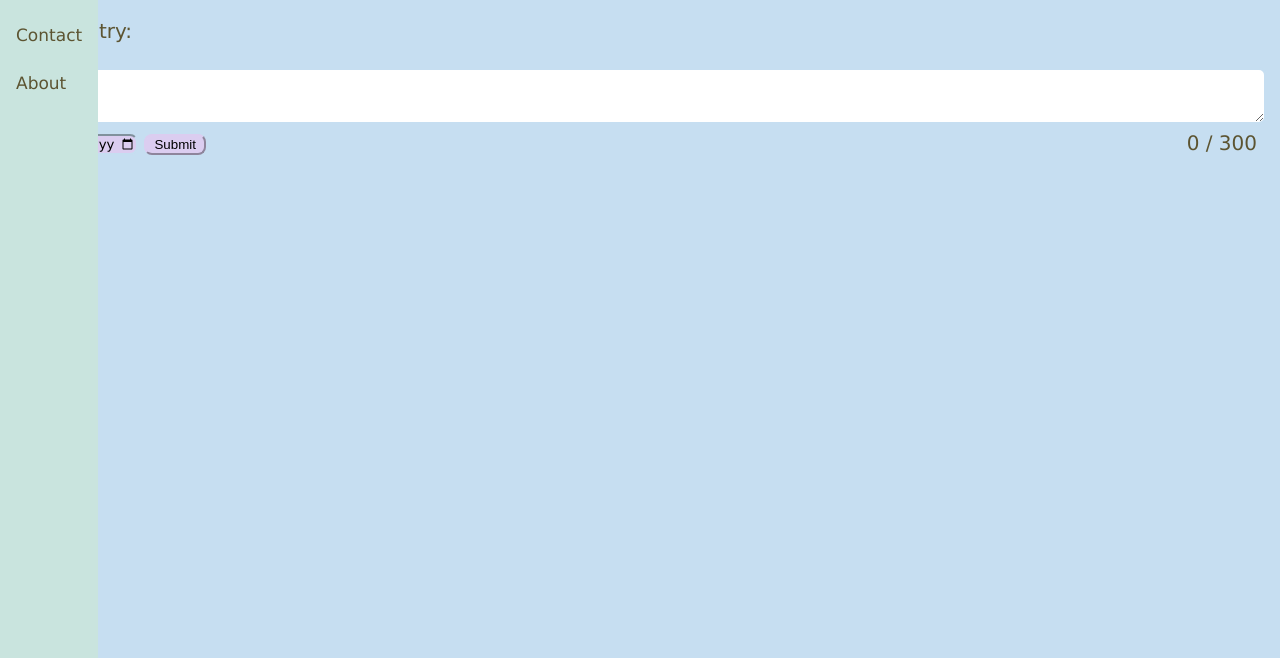
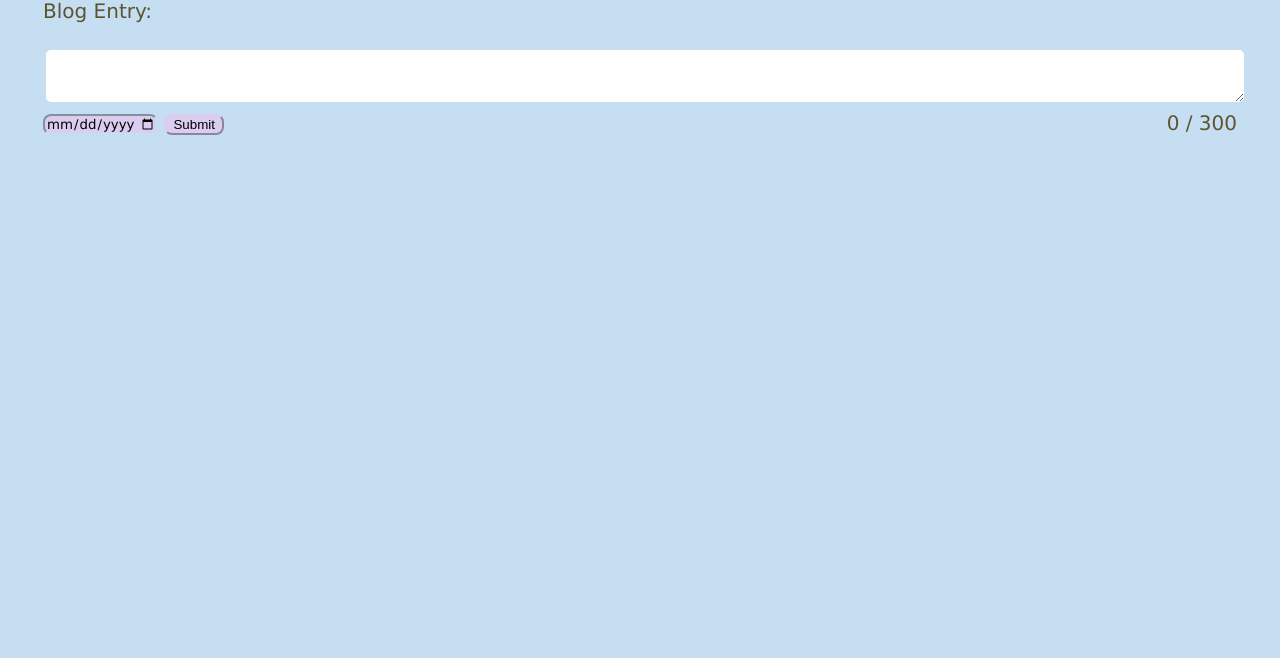
Before and after one commit to PurpleAsterDuchess/PurpleAsterDuchess.github.io, a plain HTML site: page index.html in a window 1280 px wide. Shown: the part 142-800 px from the top of the page. Drawn offline with Linux system fonts and the light colour scheme.

Commit message:
adds animations

```diff
--- a/formatting.css
+++ b/formatting.css
@@ -121,6 +121,7 @@ li:last-child {
     padding-top: 60px;
     background-color: #C9E4DE;
     border-radius: 8px;
+    transition: 0.5s;
 }
 
 /* Hide the links inside the navigation menu (except for logo/home) */
@@ -135,7 +136,8 @@ li:last-child {
     text-decoration: none;
     font-size: 17px;
     display: block;
-    }
+    transition: 0.5s;
+}
 
 /* Style the hamburger menu */
 .sidenav a.icon {
@@ -167,6 +169,7 @@ li:last-child {
 }
 
 #main {
+    transition: margin-left.5s;
     padding: 20px;
 }
 
@@ -175,7 +178,7 @@ button {
     background-color: inherit;
     border: inherit;
     color: inherit;
-}
+    }
 
 button:hover {
     background-color: #C9E4DE;
--- a/index.html
+++ b/index.html
@@ -11,7 +11,7 @@
 
 </head>
 
-<body>
+<body onload="closeNav()">
     <!-- Top Navigation Menu -->
     <div id="sidenav" class="sidenav">
         <div id="myLinks"></div>
@@ -23,8 +23,8 @@
         </div>
         <button class="icon" onclick="openNav()"><i class="fa fa-bars"></i></button>
 
-  </div>
-    <div id="main"></div>
+    </div>
+    <div id="main">
         <h1 class="title">My Blog</h1>
         <iframe name="hiddenFrame" width="0" height="0" border="0" style="display: none;"></iframe>
         <form name="form"
--- a/index.js
+++ b/index.js
@@ -66,11 +66,13 @@ const navbar = () => {
 /* Set the width of the side navigation to 250px */
 function openNav() {
     document.getElementById("sidenav").style.width = "250px";
-    document.getElementById("myLinks").style.marginLeft = "250px";
+    document.getElementById("main").style.marginLeft = "250px";
+    document.getElementById("main").style.opacity = "0.5";
 }
 
 /* Set the width of the side navigation to 0 */
 function closeNav() {
     document.getElementById("sidenav").style.width = "0";
-    document.getElementById("myLinks").style.marginLeft = "0";
+    document.getElementById("main").style.marginLeft = "0";
+    document.getElementById("main").style.opacity = "1";
 }
```
